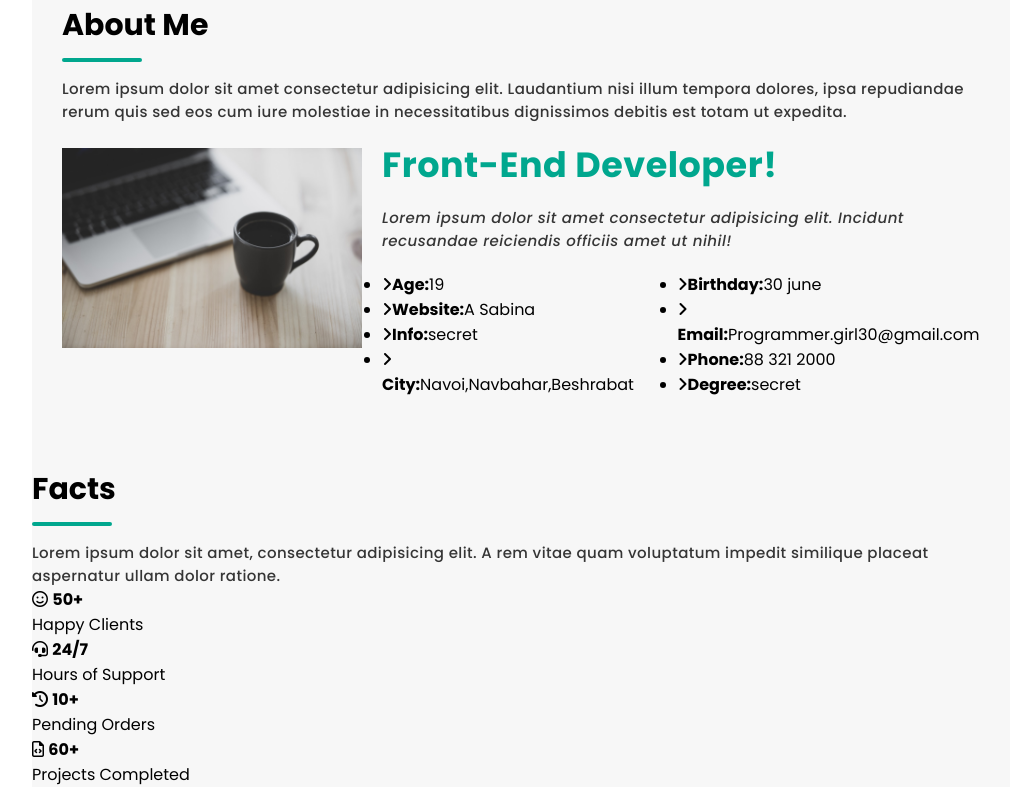
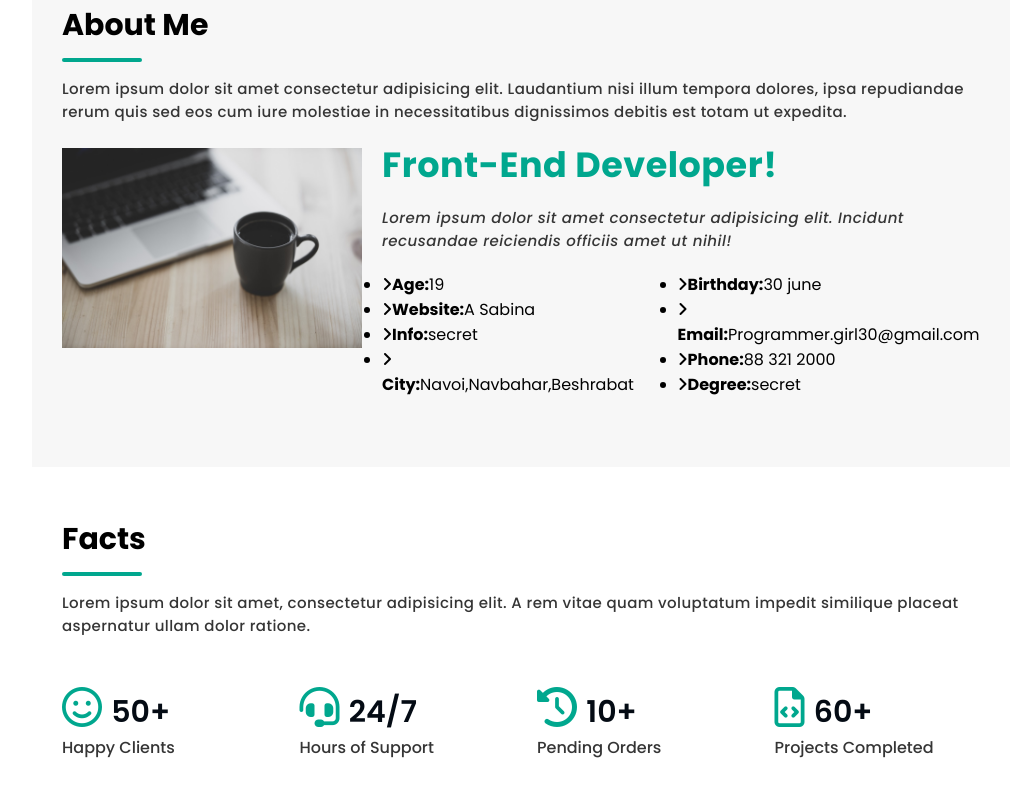
Before and after one commit to SabinaAlisherivna/-Personal_Portfolio, a plain HTML site: page index.html in a window 1280 px wide. Shown: the part 867-1677 px from the top of the page, without its empty margins (268-1278 px from the left). Before the commit the page ends 1654 px from the top, so only its background shows below. Drawn offline with nearby package versions, Linux system fonts and the light colour scheme.

Commit message:
fact box icon style

```diff
--- a/style.css
+++ b/style.css
@@ -338,3 +338,33 @@ main{
     }
 }
 /* ==== About Section End==== */
+/* ============================================= */
+/* ========Facts Section START========= */
+#fact{
+    padding: 50px 30px;
+    background-color: white;
+}
+#fact .fact-row{
+    display: grid;
+    grid-template-columns: repeat(4,1fr);
+    grid-gap:30px;
+    margin-top:50px;
+}
+#fact .fact-row .fact-box i{
+color: var(--themeColor);
+font-size: 40px;
+}
+#fact .fact-row .fact-box strong{
+color: var(--sideBGColor);
+font-size: 30px;
+margin-left: 5px;
+font-weight: 600;
+}
+#fact .fact-row .fact-box p{
+color: var(--textColor);
+font-weight: 500;
+font-size: 16px;
+}
+/* Mobile View */
+
+/* ========Facts Section END========= */
```
